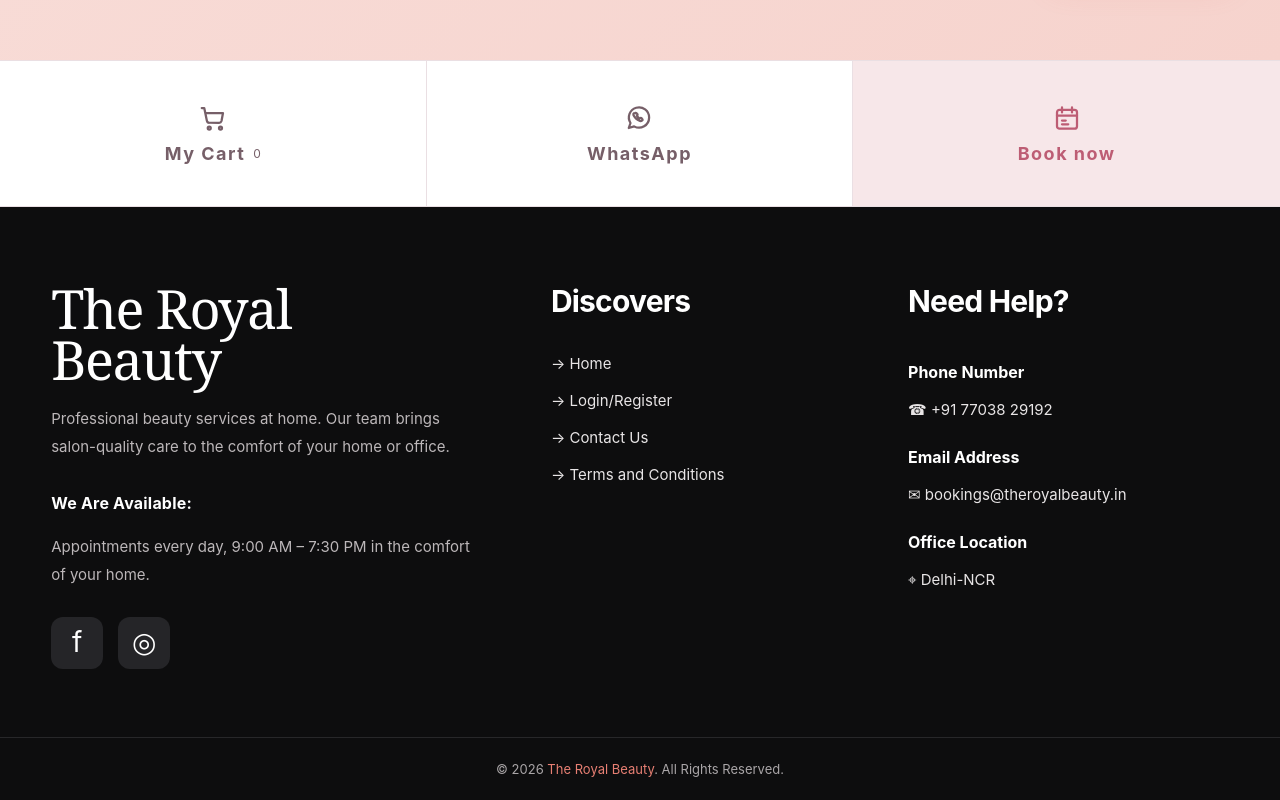
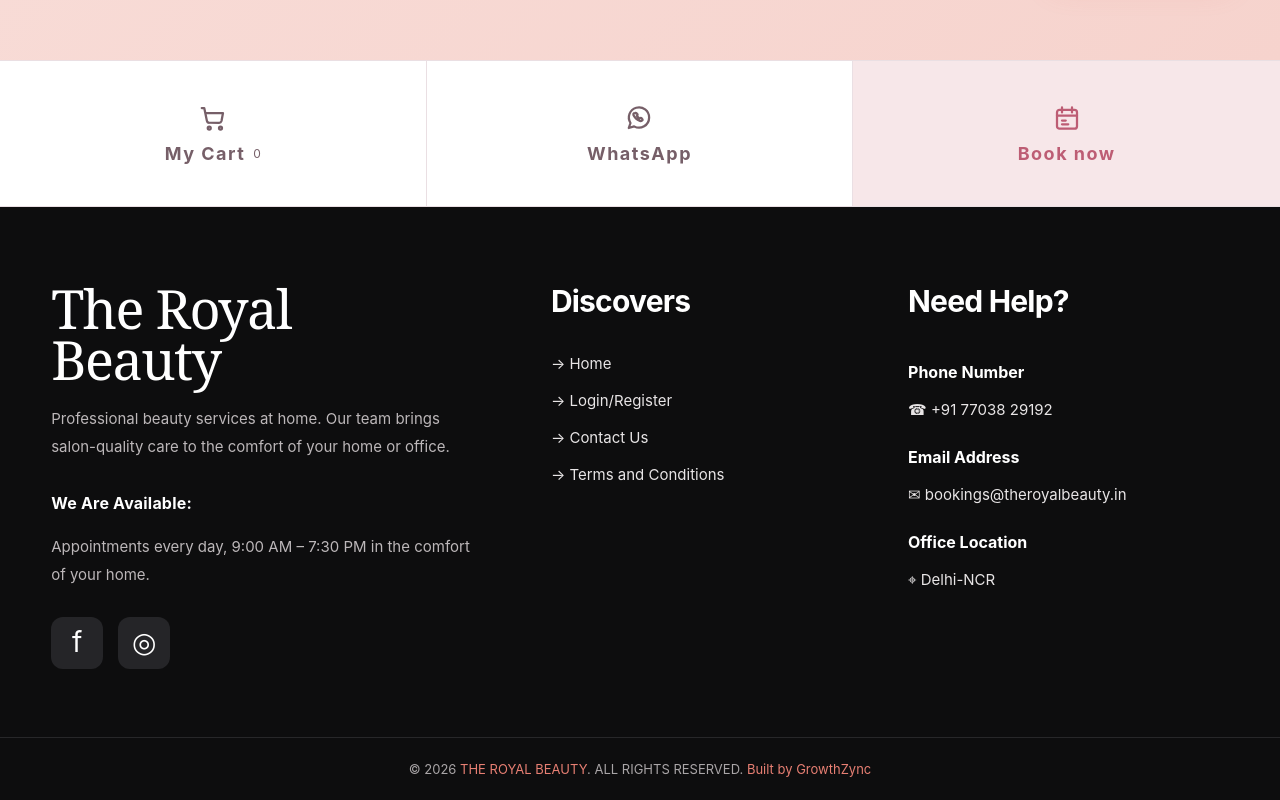
Before and after one commit to heyvivek-sketch/theroyalbeauty--2, a Next.js app: page / in a window 1280 px wide. Shown: the part 5194-5994 px from the top of the page. Built offline with nearby package versions, Linux system fonts and the light colour scheme; no server answers; the database is empty.

Commit message:
feat: add GrowthZync credit to footer

```diff
--- a/components/SiteFooter.tsx
+++ b/components/SiteFooter.tsx
@@ -16,6 +16,6 @@ export default function SiteFooter({settings}:{settings?:Settings}) {
    <div className="beauty-footer-col"><h3>Discovers</h3><Link href="/">→ Home</Link><Link href="/customer">→ Login/Register</Link><Link href="/contact">→ Contact Us</Link><Link href="/terms">→ Terms and Conditions</Link></div>
    <div className="beauty-footer-col"><h3>Need Help?</h3><h4>Phone Number</h4><a href={'tel:'+phone.replace(/[^0-9+]/g,'')}>☎ {phone}</a><h4>Email Address</h4><a href={'mailto:'+email}>✉ {email}</a><h4>Office Location</h4><span>⌖ {city}</span></div>
   </div>
-  <div className="beauty-copyright">© 2026 <span>{brand}</span>. All Rights Reserved.</div>
+  <div className="beauty-copyright">© 2026 <span>{brand.toUpperCase()}</span>. ALL RIGHTS RESERVED. <span className="footer-built-by">Built by <a href="https://growthzync.in/" target="_blank" rel="noreferrer">GrowthZync</a></span></div>
  </footer>;
 }
```
